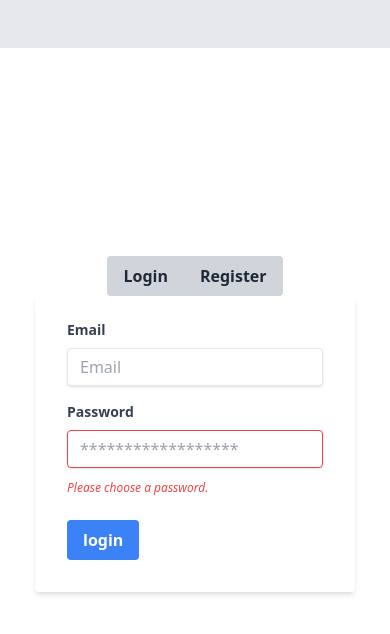
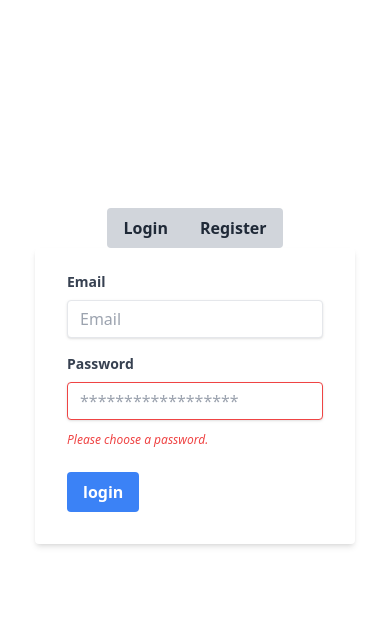
Before and after one commit to juanmgsierra/nuxt-login, a Nuxt app: page / in a window 390 px wide. Shown: the top 634 px of the page. Built offline with nearby package versions, Linux system fonts and the light colour scheme; no server answers.

Commit message:
fix responsive

```diff
--- a/app.vue
+++ b/app.vue
@@ -1,6 +1,6 @@
 <template>
     <NuxtLayout>
-        <div class="flex justify-center items-center mt-52 " v-if="!firebaseUser">
+        <div class="flex justify-center items-center mt-52" v-if="!firebaseUser">
             <div class="column is-half is-offset-one-quarter">
                 <div class="flex justify-center">
                     <button @click="registerComponent = false" class="bg-gray-300 hover:bg-gray-400 text-gray-800 font-bold py-2 px-4 rounded-l">
@@ -9,7 +9,7 @@
                     <button @click="registerComponent = true" class="bg-gray-300 hover:bg-gray-400 text-gray-800 font-bold py-2 px-4 rounded-r">
                         Register
                     </button>
-                    </div>
+                </div>
                 <FormAuth
                     @submit="signIn"
                     :form="formLogin"
--- a/layouts/default.vue
+++ b/layouts/default.vue
@@ -1,8 +1,8 @@
 <template>
     <div >
         <header class="bg-gray-200">
-            <nav class="mx-auto flex max-w-7xl items-center justify-between p-6 lg:px-8">
-                <div class="hidden lg:flex lg:flex-1 lg:justify-end" v-if="firebaseUser" >
+            <nav class="flex justify-end">
+                <div class="mr-5" v-if="firebaseUser" >
                     <button @click="logOut" class="bg-blue-500 hover:bg-blue-700 text-white font-bold py-2 px-4 rounded focus:outline-none focus:shadow-outline">Log Out</button>
                 </div>
             </nav>
```
Also changed, not shown: components/FormAuth.vue (indentation only).
